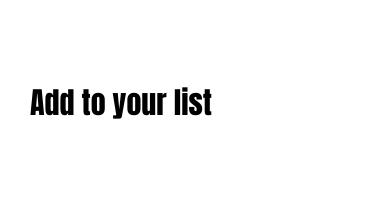
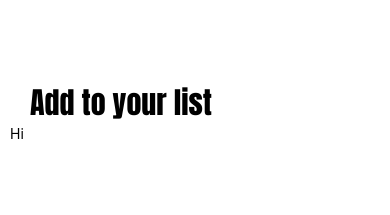
Before and after one commit to kianaa81/ToDoListApp, a React Native app: screen / in a window 390 px wide. Shown: the top 215 px of the page. Built offline with nearby package versions, Linux system fonts and the light colour scheme.

Commit message:
Updated the file by adding some styles and <Task />

```diff
--- a/App.js
+++ b/App.js
@@ -1,5 +1,7 @@
-import React, {useState} from 'react';
+import React from 'react';
 import {View, Text, StyleSheet, ScrollView} from 'react-native';
+import Task from './Task';
+
 const App = () => {
 
    return (
@@ -10,7 +12,7 @@ const App = () => {
           </View>
 
           <View style = {styles.items}>
-            <Text></Text>
+            <Task />
           </View>
           </ScrollView>
       </View>
```
